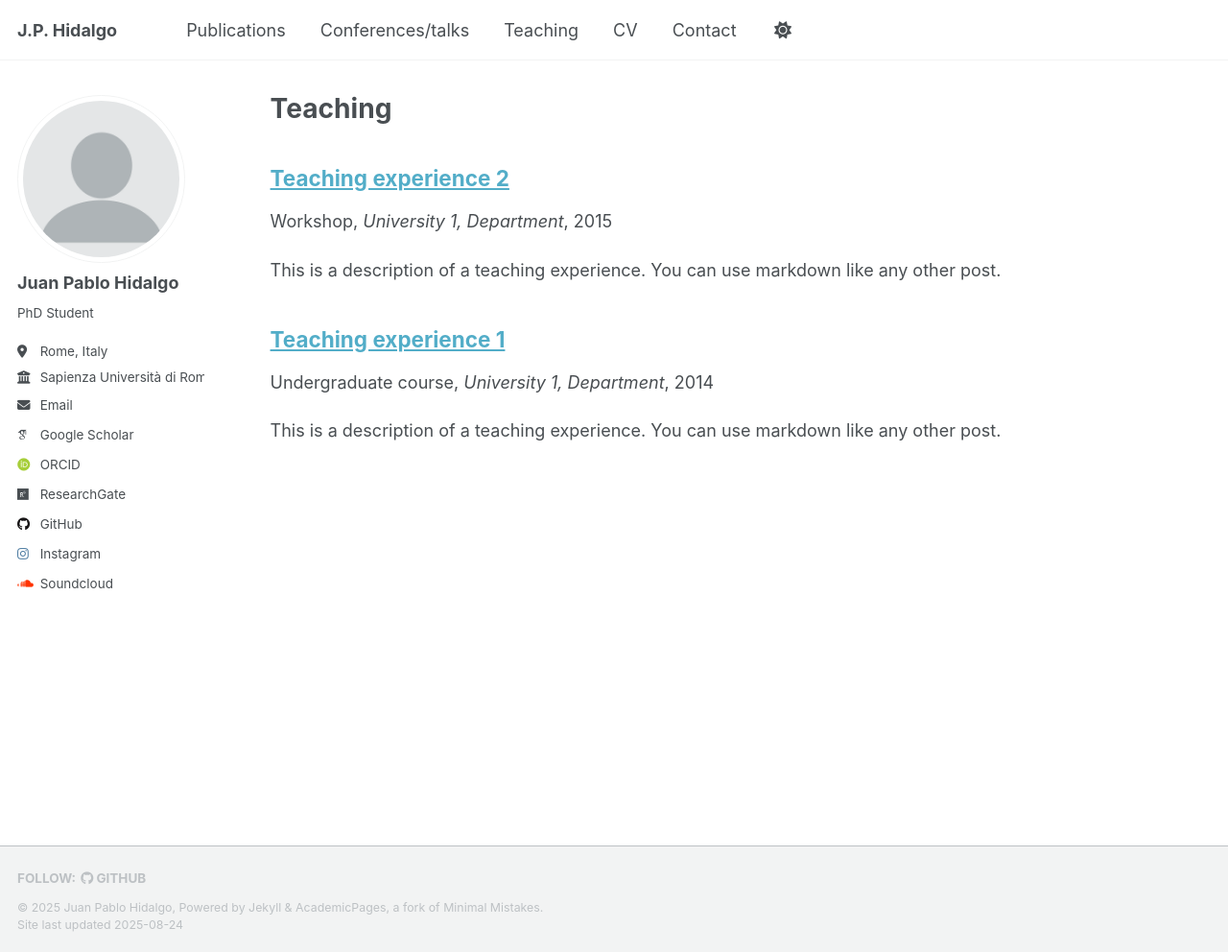
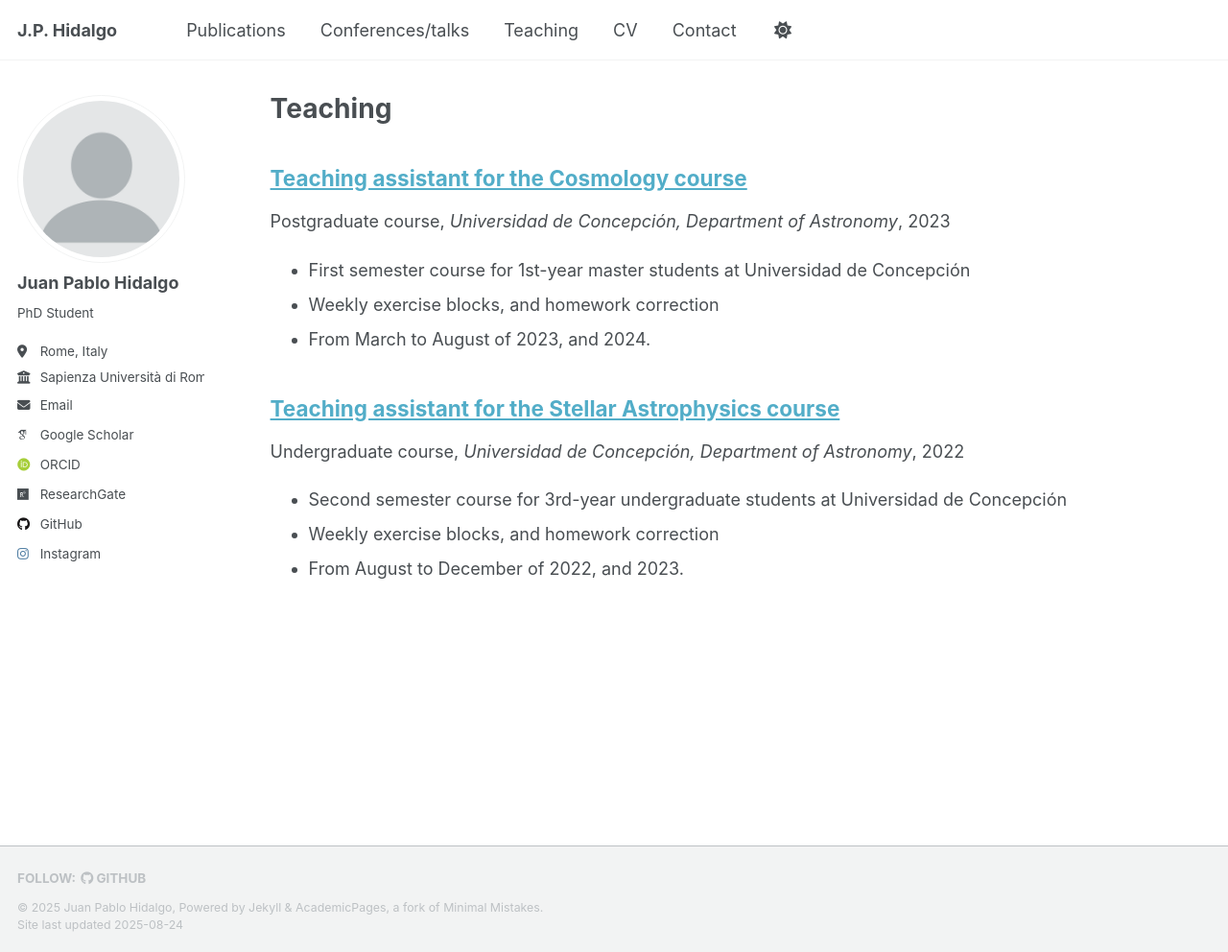
Before and after one commit to juanshr/juanshr.github.io, a Jekyll site: the page built from _pages/teaching.html, in a window 1280 px wide and 992 px high. Shown: the whole window at 96% size. Built offline with Jekyll 4.4.1, drawn with Linux system fonts in a browser that asks for light colours; some web fonts are replaced; a script that is not in the unit is left out.

Commit message:
teaching + CV

```diff
--- a/_config.yml
+++ b/_config.yml
@@ -66,7 +66,7 @@ author:
   mastodon         : # URL
   medium           : # URL
   pinterest        : # Username
-  soundcloud       : "juan-pablo-hidalgo"
+  soundcloud       : #"juan-pablo-hidalgo"
   steam            : # Username
   telegram         : # URL
   tumblr           : # Username
--- a/_pages/cv.md
+++ b/_pages/cv.md
@@ -8,58 +8,11 @@ redirect_from:
   - /cv
 ---
 
-{% include base_path %}
+Last update: 24/08/2025.
 
-Education
-======
-* Ph.D in Version Control Theory, GitHub University, 2018 (expected)
-* M.S. in Jekyll, GitHub University, 2014
-* B.S. in GitHub, GitHub University, 2012
+If the file does not display properly, you can download it [here](https://juanshr.github.io/files/CV.pdf).
 
-Work experience
-======
-* Spring 2024: Academic Pages Collaborator
-  * GitHub University
-  * Duties includes: Updates and improvements to template
-  * Supervisor: The Users
+<embed src="https://juanshr.github.io/files/CV.pdf" type="application/pdf" width="650px" height="820px"/>
+<br>
 
-* Fall 2015: Research Assistant
-  * GitHub University
-  * Duties included: Merging pull requests
-  * Supervisor: Professor Hub
-
-* Summer 2015: Research Assistant
-  * GitHub University
-  * Duties included: Tagging issues
-  * Supervisor: Professor Git
-
-Skills
-======
-* Skill 1
-* Skill 2
-  * Sub-skill 2.1
-  * Sub-skill 2.2
-  * Sub-skill 2.3
-* Skill 3
-
-Publications
-======
-  <ul>{% for post in site.publications reversed %}
-    {% include archive-single-cv.html %}
-  {% endfor %}</ul>
-
-Talks
-======
-  <ul>{% for post in site.talks reversed %}
-    {% include archive-single-talk-cv.html  %}
-  {% endfor %}</ul>
-
-Teaching
-======
-  <ul>{% for post in site.teaching reversed %}
-    {% include archive-single-cv.html %}
-  {% endfor %}</ul>
-
-Service and leadership
-======
-* Currently signed in to 43 different slack teams
+Created using the [RenderCV Classic Theme template](https://www.overleaf.com/latex/templates/rendercv-classic-theme/szbrrwnrfksk) in Overleaf.
--- a/_teaching/2014-spring-teaching-1.md
+++ /dev/null
@@ -1,20 +0,0 @@
----
-title: "Teaching experience 1"
-collection: teaching
-type: "Undergraduate course"
-permalink: /teaching/2014-spring-teaching-1
-venue: "University 1, Department"
-date: 2014-01-01
-location: "City, Country"
----
-
-This is a description of a teaching experience. You can use markdown like any other post.
-
-Heading 1
-======
-
-Heading 2
-======
-
-Heading 3
-======
--- a/_teaching/2015-spring-teaching-2.md
+++ /dev/null
@@ -1,20 +0,0 @@
----
-title: "Teaching experience 2"
-collection: teaching
-type: "Workshop"
-permalink: /teaching/2015-spring-teaching-1
-venue: "University 1, Department"
-date: 2015-01-01
-location: "City, Country"
----
-
-This is a description of a teaching experience. You can use markdown like any other post.
-
-Heading 1
-======
-
-Heading 2
-======
-
-Heading 3
-======
--- /dev/null
+++ b/_teaching/2022-stellar.md
@@ -0,0 +1,13 @@
+---
+title: "Teaching assistant for the Stellar Astrophysics course"
+collection: teaching
+type: "Undergraduate course"
+permalink: /teaching/2022-stellar
+venue: "Universidad de Concepción, Department of Astronomy"
+date: 2022-08-01
+location: "Concepción, Chile"
+---
+
+- Second semester course for 3rd-year undergraduate students at Universidad de Concepción
+- Weekly exercise blocks, and homework correction
+- From August to December of 2022, and 2023.
--- /dev/null
+++ b/_teaching/2023-cosmology.md
@@ -0,0 +1,13 @@
+---
+title: "Teaching assistant for the Cosmology course"
+collection: teaching
+type: "Postgraduate course"
+permalink: /teaching/2023-cosmology
+venue: "Universidad de Concepción, Department of Astronomy"
+date: 2023-03-01
+location: "Concepción, Chile"
+---
+
+- First semester course for 1st-year master students at Universidad de Concepción
+- Weekly exercise blocks, and homework correction
+- From March to August of 2023, and 2024.
```
Also changed, not shown: _pages/about.md (+2 -0 lines), _sass/theme/_air_dark.scss (line endings or trailing spaces), _sass/theme/_default_light.scss (line endings or trailing spaces), 1 other file.
